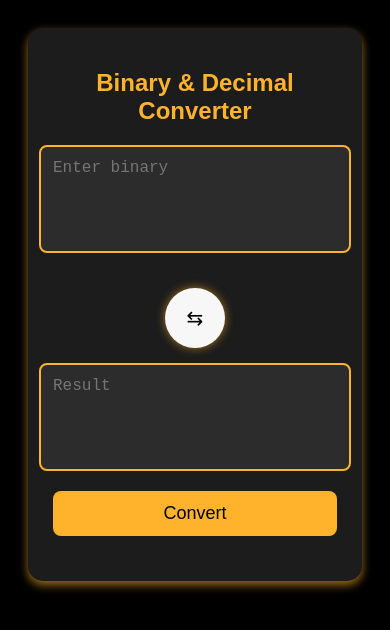
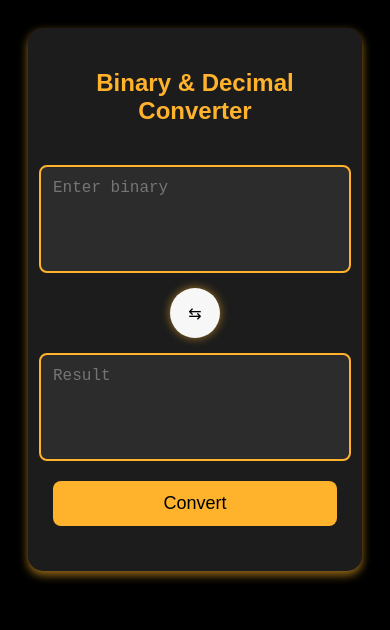
Before and after one commit to VrgiPramudya/convert-numerik, a plain HTML site: page index.html in a window 390 px wide. Drawn offline with Linux system fonts and the light colour scheme.

Commit message:
modify ui

```diff
--- a/style.css
+++ b/style.css
@@ -86,6 +86,9 @@ button:hover {
 }
 
 @media (max-width: 768px) {
+    h1{
+        margin-bottom: 40px;
+    }
     .input-area {
         flex-direction: column;
         gap: 15px;
@@ -94,10 +97,14 @@ button:hover {
         width: 100%;
     }
     .reverse-button {
-        width: 60px;
-        height: 60px;
+        width: 50px;
+        border-radius: 60%;
+        height: 50px;
+        margin: 0;
+        font-size: 16px;
     }
     button {
         width: 100%;
+
     }
 }
```
